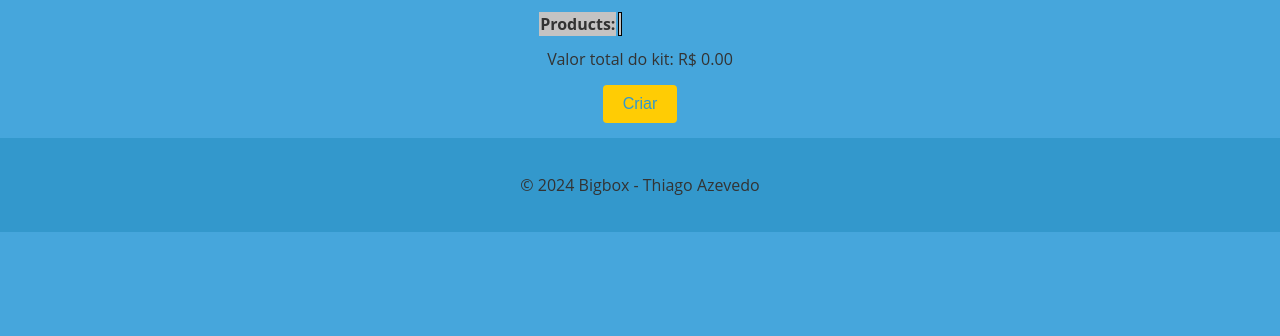
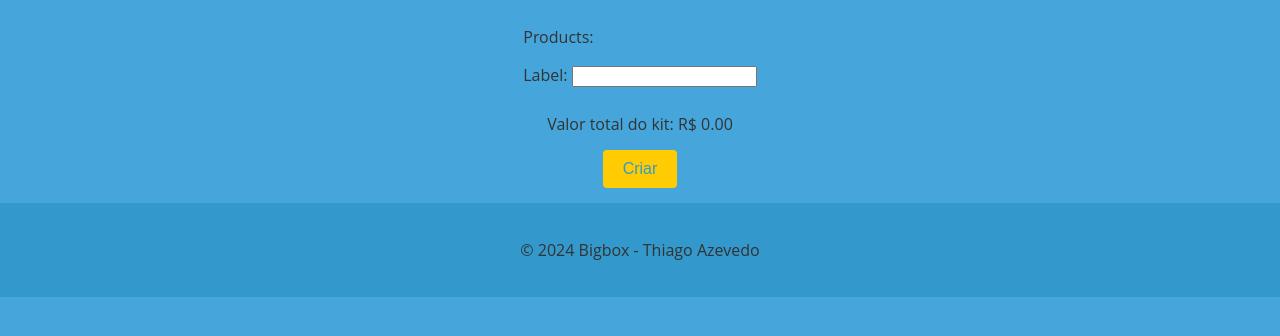
Before and after one commit to thiagoarvore/BigBox, a Django app: page /new_kit/ in a window 1280 px wide. Shown: the part 50-386 px from the top of the page. Run offline with Django 5.2, Linux system fonts and the light colour scheme; the visitor is signed in with stand-in values (Sample User, id 1); data that the repository does not hold is empty.

Commit message:
third commit

```diff
--- a/app/settings.py
+++ b/app/settings.py
@@ -109,7 +109,7 @@ AUTH_PASSWORD_VALIDATORS = [
 
 LANGUAGE_CODE = 'en-us'
 
-TIME_ZONE = 'UTC'
+TIME_ZONE = 'America/Sao_Paulo'
 
 USE_I18N = True
 
@@ -120,6 +120,7 @@ USE_TZ = True
 # https://docs.djangoproject.com/en/5.0/howto/static-files/
 
 STATIC_URL = 'static/'
+STATIC_ROOT = os.path.join(BASE_DIR, 'static/')
 
 # Default primary key field type
 # https://docs.djangoproject.com/en/5.0/ref/settings/#default-auto-field
--- a/bigbox/forms.py
+++ b/bigbox/forms.py
@@ -25,7 +25,7 @@ class KitModelForm(forms.ModelForm):
         widget=forms.CheckboxSelectMultiple(attrs={'class': 'product-checkbox'}),
         required=True
     )
-    total_cost = forms.FloatField(required=False, widget=forms.HiddenInput())
+
 
 class ProductSelectionForm(forms.Form):
     products = forms.ModelMultipleChoiceField(
@@ -33,3 +33,4 @@ class ProductSelectionForm(forms.Form):
         widget=forms.CheckboxSelectMultiple(attrs={'class': 'product-checkbox'}),
         required=True
     )
+    label = forms.CharField(max_length=50, required=False)
--- a/bigbox/models.py
+++ b/bigbox/models.py
@@ -30,7 +30,7 @@ class Kit(models.Model):
     cost = models.FloatField()
     price = models.FloatField()
     profit = models.FloatField()
-    label = models.CharField(max_length=200)
+    label = models.CharField(max_length=50)
     history = AuditlogHistoryField()
 
 auditlog.register(Product)
--- a/bigbox/templates/new_kit.html
+++ b/bigbox/templates/new_kit.html
@@ -55,7 +55,7 @@
         <form method="post">
             {% csrf_token %}
             <table>
-                {{ form.as_table }}
+                {{ form.as_p }}
             </table>
             <div style="margin: 10px;" class="center-content">
                 Valor total do kit: R$ {{ kit_price|floatformat:2  }}
--- a/bigbox/views.py
+++ b/bigbox/views.py
@@ -114,17 +114,15 @@ def create_kit(request):
         if form.is_valid():
             selected_products = form.cleaned_data['products']
             cost = sum(product.price for product in selected_products) + 1.50
-            label = '-'.join(str(product.id).zfill(3) for product in selected_products)
             price = 27.99
             profit = round(price-cost, 2)
-            ano = datetime.now().year
-            end = randint(100, 1000)
+            label = form.cleaned_data.get('label', '')
 
             kit = Kit.objects.create(
                 cost=cost,
                 price=27.99,
                 profit=profit,
-                label='789'+ str(ano) + '3128' + '-' + str(end)
+                label=label
             )
             kit.content.set(selected_products)
 
@@ -165,4 +163,4 @@ def create_identical_kit(request, pk):
     )
     new_kit.content.set(original_kit.content.all())
 
-    return HttpResponseRedirect(reverse('kit_detail', args=[new_kit.pk]))
+    return HttpResponseRedirect(reverse('kit_list'))
```
